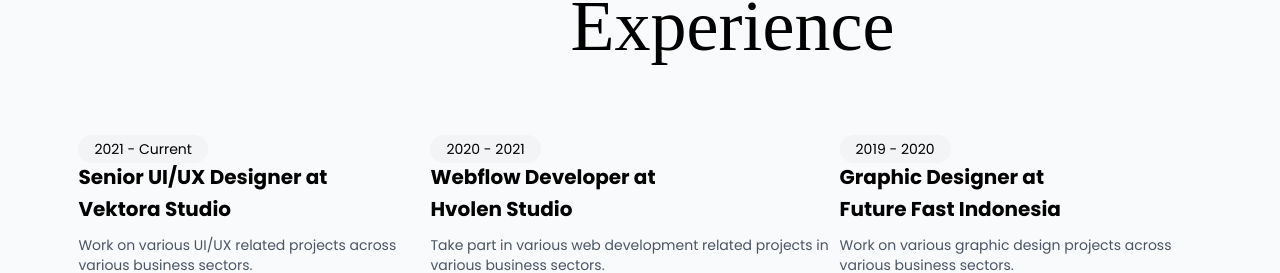
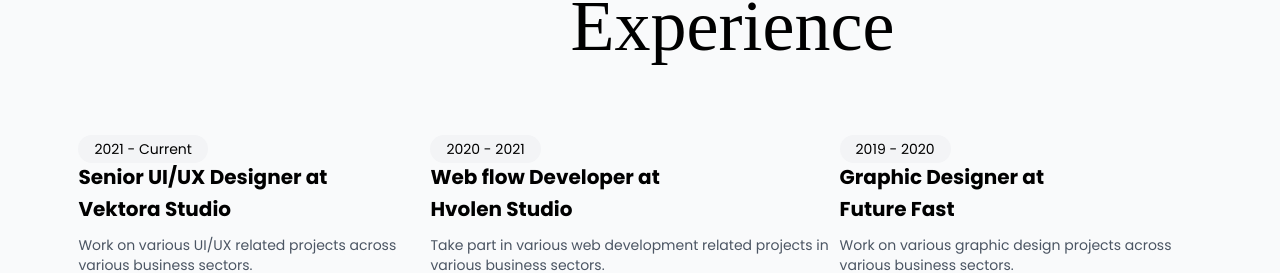
Before and after one commit to itsyaba/Dietrick, a React (Vite) app: page / in a window 1280 px wide. Shown: the part 1987-2260 px from the top of the page. Built offline with nearby package versions, Linux system fonts and the light colour scheme; a web font is replaced by a local one.

Commit message:
fixed exp section

```diff
--- a/src/components/Home/experience.tsx
+++ b/src/components/Home/experience.tsx
@@ -11,7 +11,7 @@ export default function WorkExperienceSection() {
     },
     {
       year: "2020 - 2021",
-      title: "Webflow Developer at",
+      title: "Web flow Developer at",
       company: "Hvolen Studio",
       description:
         "Take part in various web development related projects in various business sectors.",
@@ -19,7 +19,7 @@ export default function WorkExperienceSection() {
     {
       year: "2019 - 2020",
       title: "Graphic Designer at",
-      company: "Future Fast Indonesia",
+      company: "Future Fast",
       description:
         "Work on various graphic design projects across various business sectors.",
     },
```
